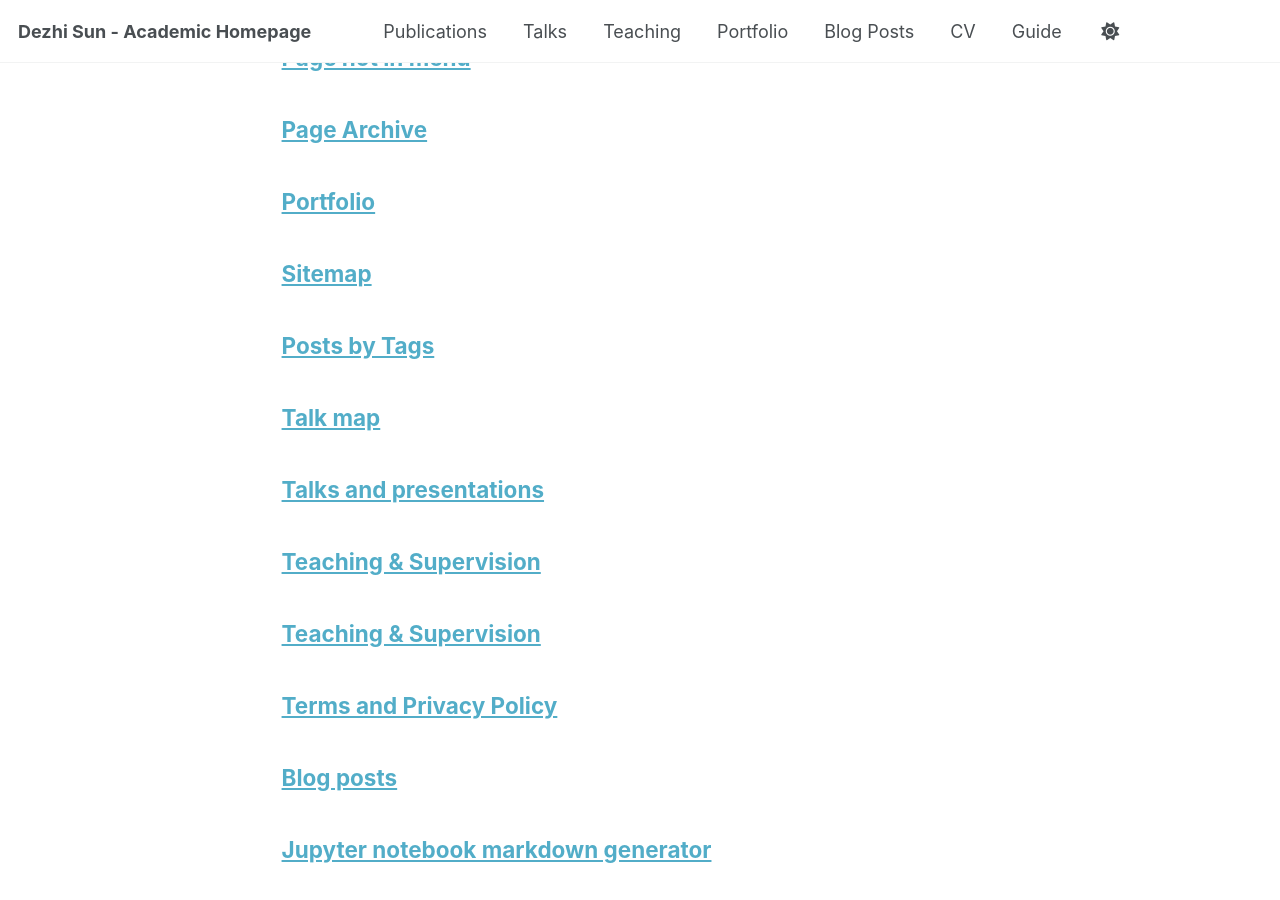
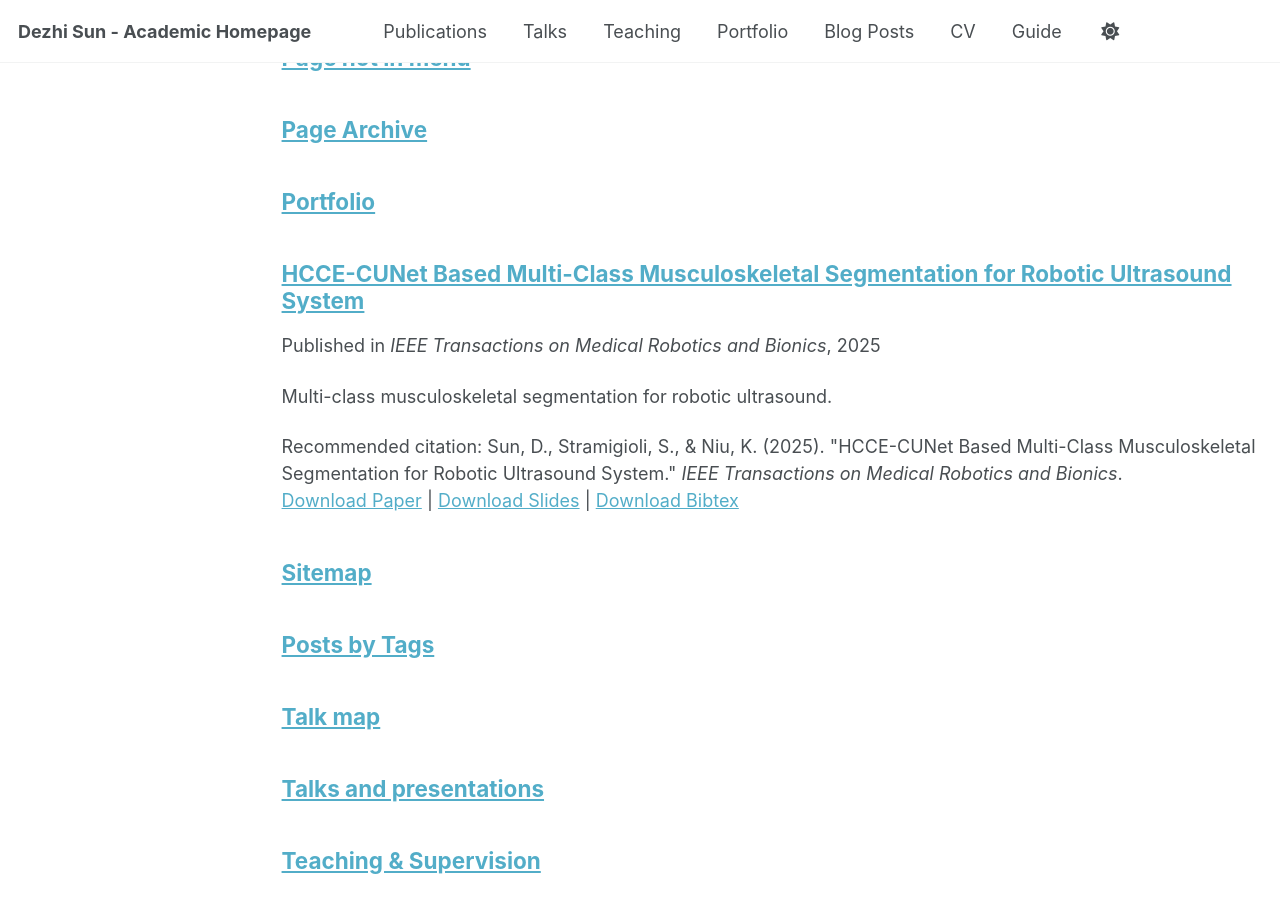
Before and after one commit to Jacksundezhi/Jacksundezhi.github.io, a Jekyll site: the page built from _pages/page-archive.html, in a window 1280 px wide and 900 px high, scrolled down 704 px. Built offline with Jekyll 4.4.1, drawn with Linux system fonts in a browser that asks for light colours; a script bundle is joined from its source files by our own code; library files that are not in the unit come from our copies.

Commit message:
Update publications.html

```diff
--- a/_pages/publications.html
+++ b/_pages/publications.html
@@ -1,34 +1,15 @@
-
 ---
-layout: archive
-title: "Publications"
-permalink: /publications/
-author_profile: true
+title: "HCCE-CUNet Based Multi-Class Musculoskeletal Segmentation for Robotic Ultrasound System"
+collection: publications
+category: manuscripts
+permalink: /publication/2025-11-01-hcce-cunet-tmrb
+excerpt: "Multi-class musculoskeletal segmentation for robotic ultrasound."
+date: 2025-11-01
+venue: "IEEE Transactions on Medical Robotics and Bionics"
+paperurl: ""
+slidesurl: ""
+bibtexurl: ""
+citation: "Sun, D., Stramigioli, S., & Niu, K. (2025). &quot;HCCE-CUNet Based Multi-Class Musculoskeletal Segmentation for Robotic Ultrasound System.&quot; <i>IEEE Transactions on Medical Robotics and Bionics</i>."
 ---
 
-{% if site.author.googlescholar %}
-  <div class="wordwrap">You can also find my articles on <a href="{{site.author.googlescholar}}">my Google Scholar profile</a>.</div>
-{% endif %}
-
-{% include base_path %}
-
-<!-- New style rendering if publication categories are defined -->
-{% if site.publication_category %}
-  {% for category in site.publication_category  %}
-    {% assign title_shown = false %}
-    {% for post in site.publications reversed %}
-      {% if post.category != category[0] %}
-        {% continue %}
-      {% endif %}
-      {% unless title_shown %}
-        <h2>{{ category[1].title }}</h2><hr />
-        {% assign title_shown = true %}
-      {% endunless %}
-      {% include archive-single.html %}
-    {% endfor %}
-  {% endfor %}
-{% else %}
-  {% for post in site.publications reversed %}
-    {% include archive-single.html %}
-  {% endfor %}
-{% endif %}
+Optional abstract or short description here.
```
